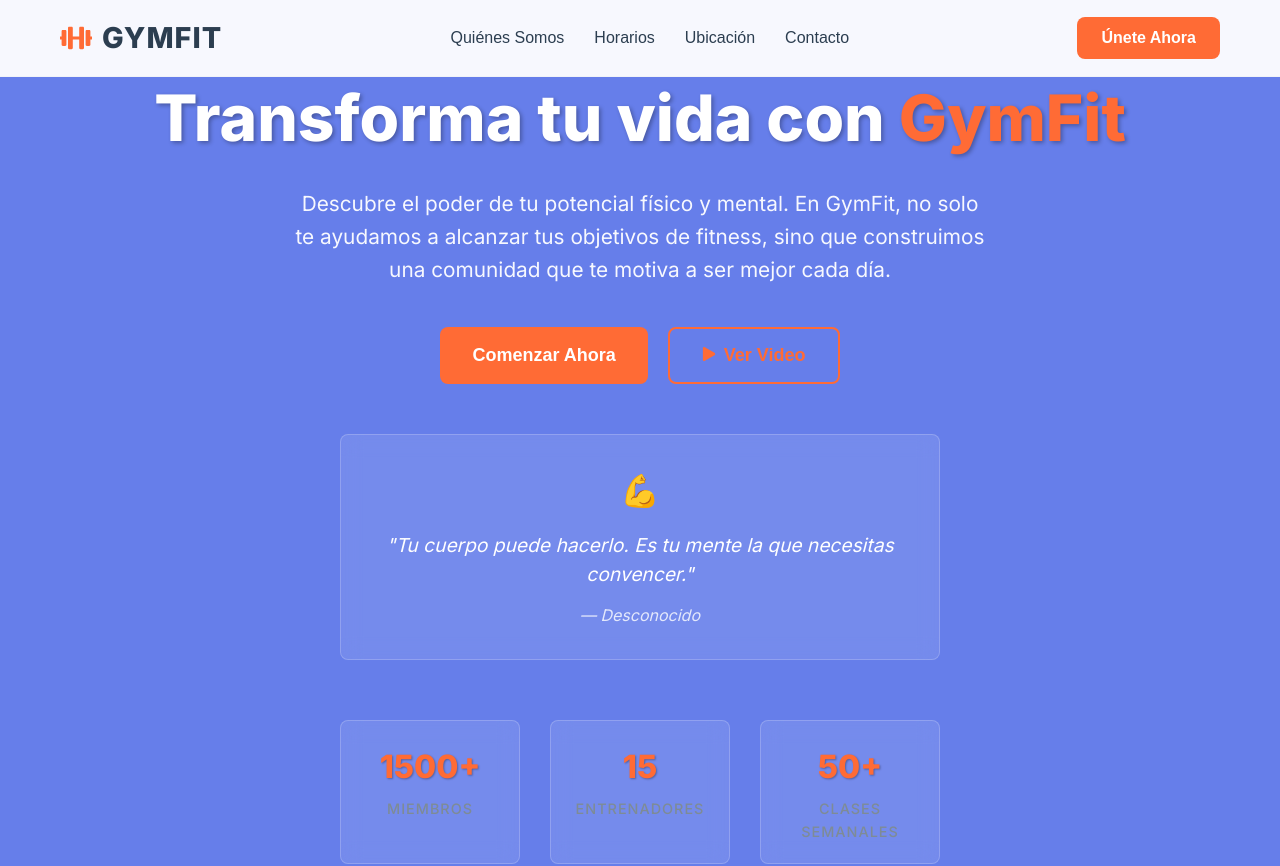
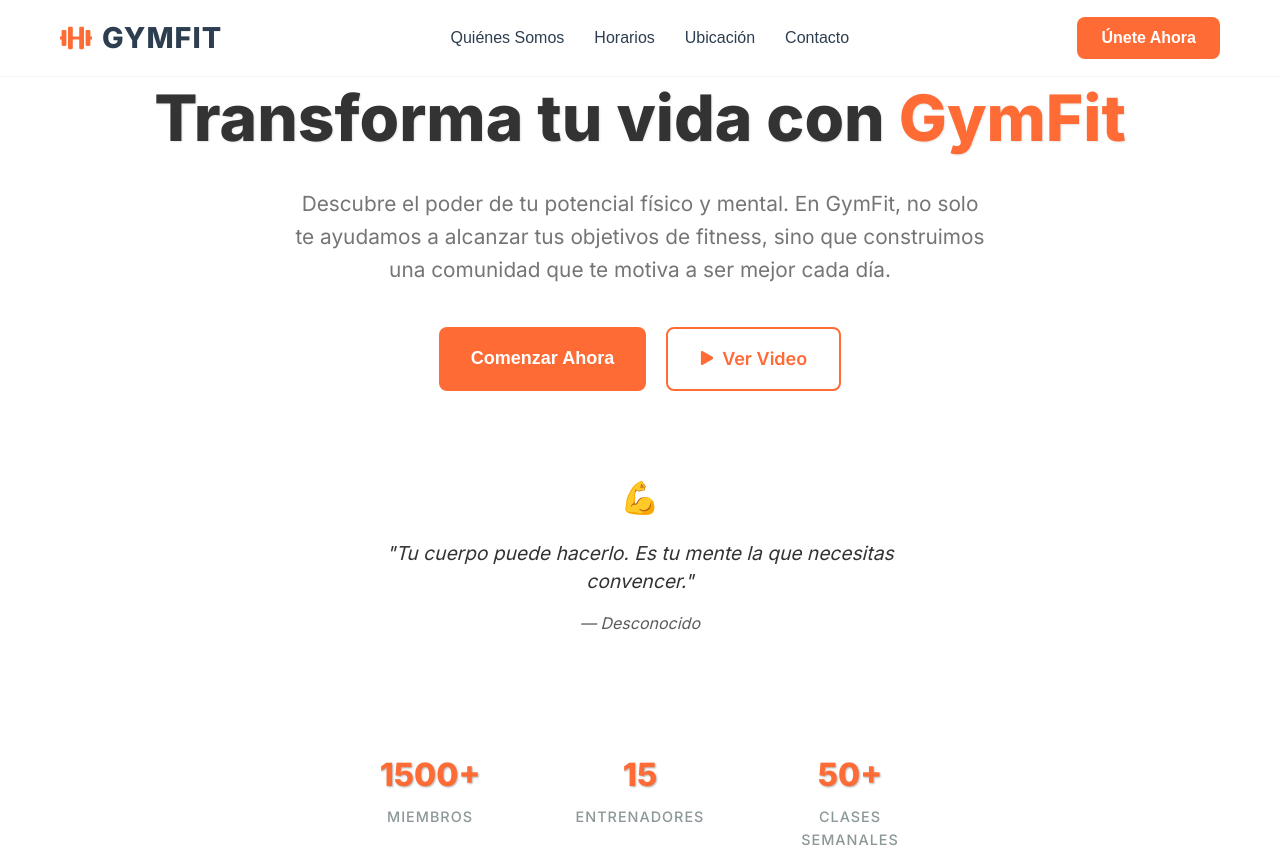
Before and after one commit to Piroenzo/Gim, a React (Create React App) app in the folder frontend/: page / in a window 1280 px wide. Shown: the top 866 px of the page. Built offline with nearby package versions, Linux system fonts and the light colour scheme; no server answers; the HTML template or start-up script is replaced by a standard one.

Commit message:
Hero: fondo blanco y botón Ver Video como enlace externo

```diff
--- a/frontend/src/components/Hero.css
+++ b/frontend/src/components/Hero.css
@@ -5,10 +5,10 @@
   align-items: center;
   justify-content: center;
   text-align: center;
-  color: white;
+  color: #333;
   overflow: hidden;
   padding-top: 80px;
-  background: #667eea !important;
+  background: white !important;
 }
 
 .hero-background {
@@ -17,11 +17,11 @@
   left: 0;
   right: 0;
   bottom: 0;
-  background: #667eea !important;
-  background: linear-gradient(135deg, #667eea 0%, #764ba2 100%) !important;
-  background: -webkit-linear-gradient(135deg, #667eea 0%, #764ba2 100%) !important;
-  background: -moz-linear-gradient(135deg, #667eea 0%, #764ba2 100%) !important;
-  background: -o-linear-gradient(135deg, #667eea 0%, #764ba2 100%) !important;
+  background: white !important;
+  background: linear-gradient(135deg, #f8f9fa 0%, #e9ecef 100%) !important;
+  background: -webkit-linear-gradient(135deg, #f8f9fa 0%, #e9ecef 100%) !important;
+  background: -moz-linear-gradient(135deg, #f8f9fa 0%, #e9ecef 100%) !important;
+  background: -o-linear-gradient(135deg, #f8f9fa 0%, #e9ecef 100%) !important;
   background-size: cover;
   background-position: center;
   z-index: -2;
@@ -48,7 +48,7 @@
   left: 0;
   right: 0;
   bottom: 0;
-  background: rgba(44, 62, 80, 0.3) !important;
+  background: rgba(255, 255, 255, 0.1) !important;
   z-index: -1;
 }
 
@@ -68,7 +68,8 @@
   font-weight: 800;
   line-height: 1.2;
   margin-bottom: 30px;
-  text-shadow: 2px 2px 4px rgba(0, 0, 0, 0.3);
+  color: #333;
+  text-shadow: 1px 1px 2px rgba(0, 0, 0, 0.1);
 }
 
 .hero-description {
@@ -78,7 +79,8 @@
   max-width: 700px;
   margin-left: auto;
   margin-right: auto;
-  opacity: 0.95;
+  color: #666;
+  opacity: 0.9;
 }
 
 .hero-actions {
@@ -209,17 +211,17 @@
   left: 0;
   right: 0;
   bottom: 0;
-  background: #667eea !important;
+  background: white !important;
   z-index: -3;
 }
 
 /* Respaldo para el body */
 body {
-  background: #667eea !important;
+  background: white !important;
 }
 
 html {
-  background: #667eea !important;
+  background: white !important;
 }
 
 /* Estilos responsivos */
--- a/frontend/src/components/Hero.js
+++ b/frontend/src/components/Hero.js
@@ -38,10 +38,15 @@ const Hero = ({ quote }) => {
                         Comenzar Ahora
                       </button>
 
-              <button className="btn btn-secondary btn-large">
+              <a
+                href="https://tu-link-aqui.com"
+                target="_blank"
+                rel="noopener noreferrer"
+                className="btn btn-secondary btn-large"
+              >
                 <FaPlay className="play-icon" />
-                Ver Video<a href="https://www.youtube.com/watch?v=csOGIU72jGM&t=3s&ab_channel=ChispaMotivationEspa%C3%B1ol" target="_blank" rel="noopener noreferrer"></a>
-              </button>
+                Ver Video
+              </a>
             </div>
 
             {quote && quote.text && (
```
